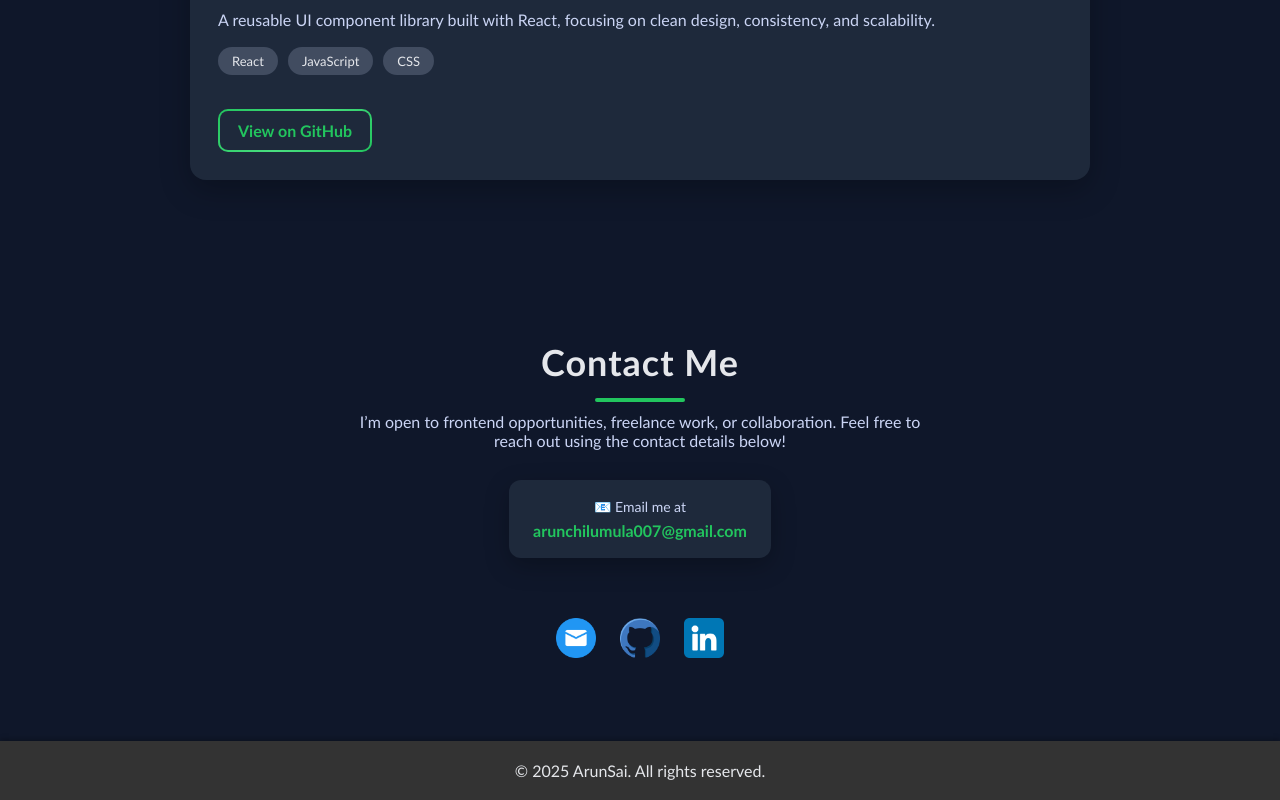
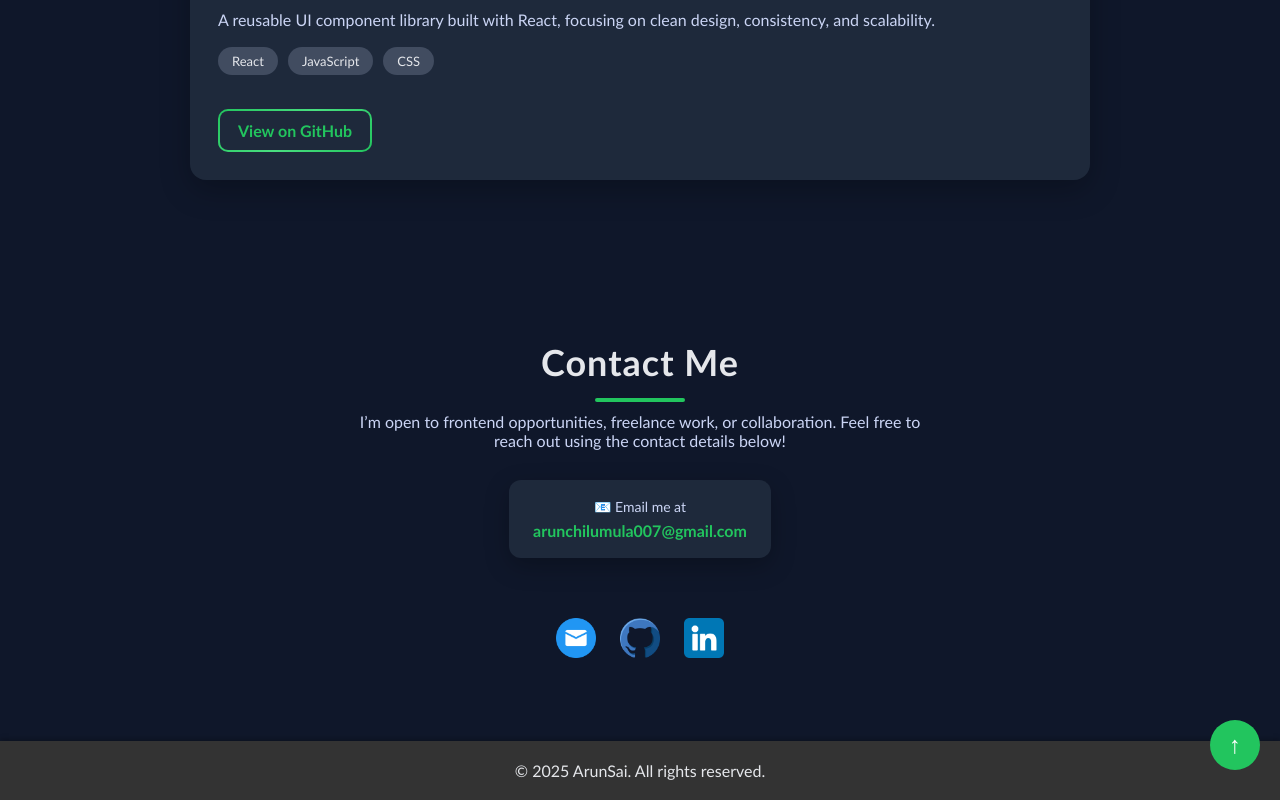
Before and after one commit to ArunSaiChilumula/Arun-Portfolio, a React (Vite) app: page / in a window 1280 px wide. Shown: the part 2395-3195 px from the top of the page. Built offline with nearby package versions, Linux system fonts and the light colour scheme; the HTML template or start-up script is replaced by a standard one.

Commit message:
added go to top button in footer

```diff
--- a/src/CSS/Footer.css
+++ b/src/CSS/Footer.css
@@ -1,3 +1,30 @@
+.scrollToTopBtn {
+  position: absolute;
+  right: 20px;
+  bottom: 30px;
+  width: 50px;
+  height: 50px;
+  padding: 0;
+  background-color: var(--accent);
+  color: white;
+  border: none;
+  border-radius: 50%;
+  cursor: pointer;
+  font-size: 24px;
+  font-weight: bold;
+  transition: all 0.3s ease;
+  display: flex;
+  align-items: center;
+  justify-content: center;
+
+}
+
+.scrollToTopBtn:hover {
+  background-color: var(--accent);
+  transform: scale(1.1);
+
+}
+
 .FooterContainer {
 
   background-color: var(--nav-bg);
--- a/src/Components/Footer.jsx
+++ b/src/Components/Footer.jsx
@@ -1,9 +1,21 @@
 import React from 'react'
 import '../CSS/Footer.css'
 const Footer = () => {
+  const scrollToTop = () => {
+    window.scrollTo({
+      top: 0,
+      behavior: 'smooth'
+    })
+  }
+
   return (
-    <div className='FooterContainer'>
-      <p>© 2025 ArunSai. All rights reserved.</p>
+    <div style={{ position: 'relative' }}>
+      <button className='scrollToTopBtn' onClick={scrollToTop}>
+        ↑
+      </button>
+      <div className='FooterContainer'>
+        <p>© 2025 ArunSai. All rights reserved.</p>
+      </div>
     </div>
   )
 }
```
